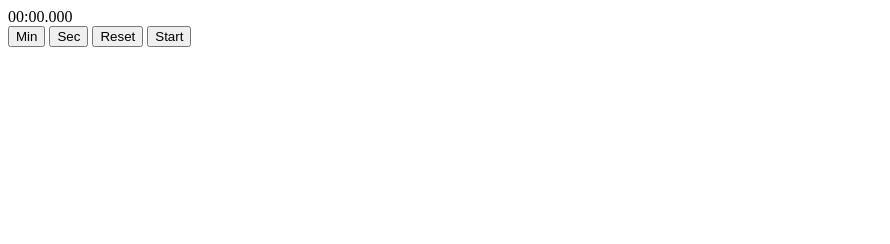
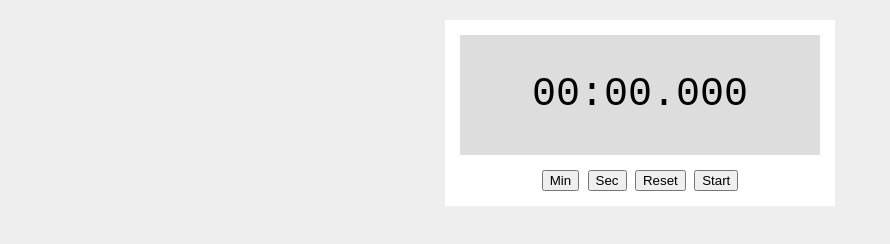
Before and after one commit to yamacho/countdown_js, a plain HTML site: page index.html in a window 1280 px wide. Shown: the whole page, without its empty margins (0-890 px from the left). Drawn offline with Linux system fonts and the light colour scheme.

Commit message:
全体のスタイルを整えよう
* タイマーのスタイリング

```diff
--- a/css/styles.css
+++ b/css/styles.css
@@ -0,0 +1,23 @@
+@charset "utf-8";
+
+body {
+  font-family: 'Courier New', sans-serif;
+  font-size: 14px;
+  background: #eee;
+}
+
+.container {
+  margin: 20px auto;
+  width: 360px;
+  background: #fff;
+  padding: 15px;
+  text-align: center;
+}
+
+#timer {
+  background: #ddd;
+  height: 120px;
+  line-height: 120px;
+  font-size: 40px;
+  margin-bottom: 15px;
+}
--- a/index.html
+++ b/index.html
@@ -3,8 +3,10 @@
   <head>
     <meta charset="UTF-8">
     <title>Timer</title>
+    <link rel="stylesheet" href="css/styles.css">
   </head>
   <body>
+    <div class="container">
       <div id="timer">00:00.000</div>
       <div class="controls">
         <button id="min">Min</button>
@@ -12,6 +14,7 @@
         <button id="reset">Reset</button>
         <button id="start">Start</button>
       </div>
+    </div>
 
     <script src="js/main.js"></script>
   </body>
```
Lines whose indentation alone changed are shown as unchanged.
